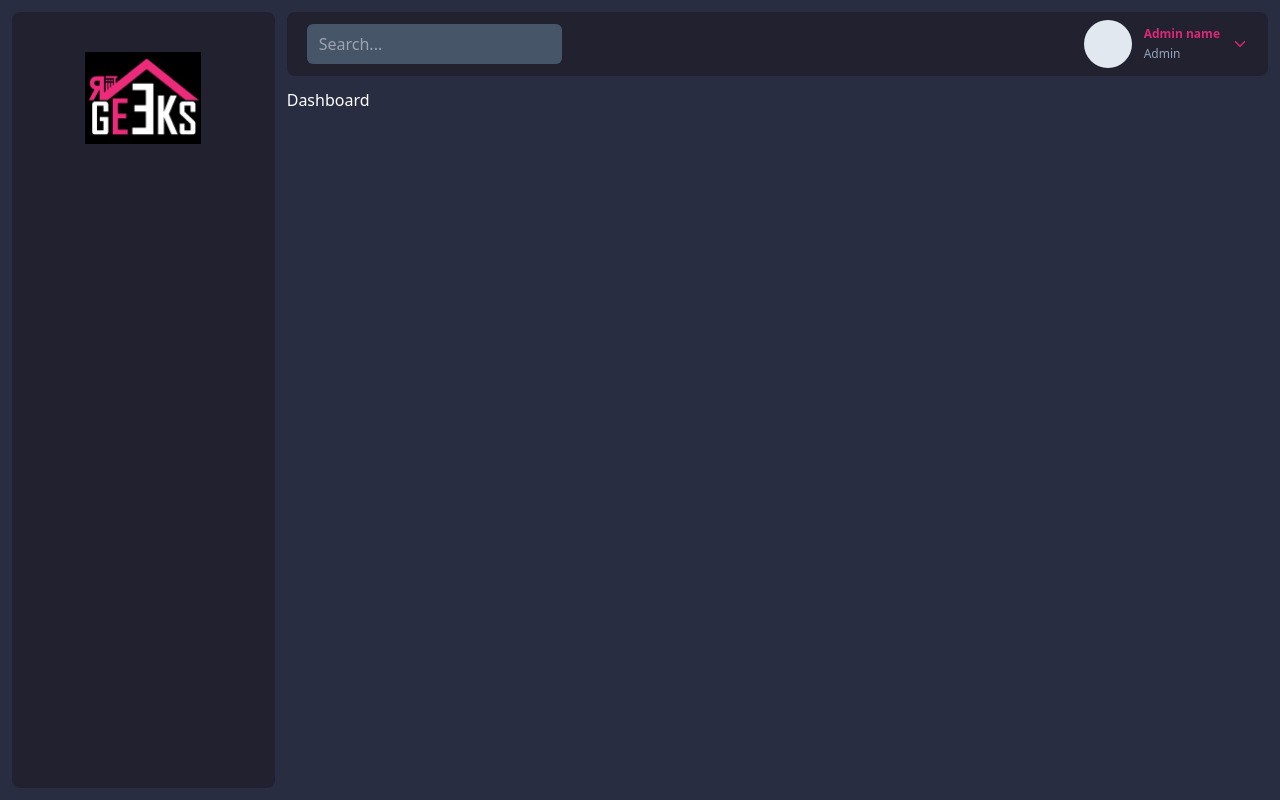
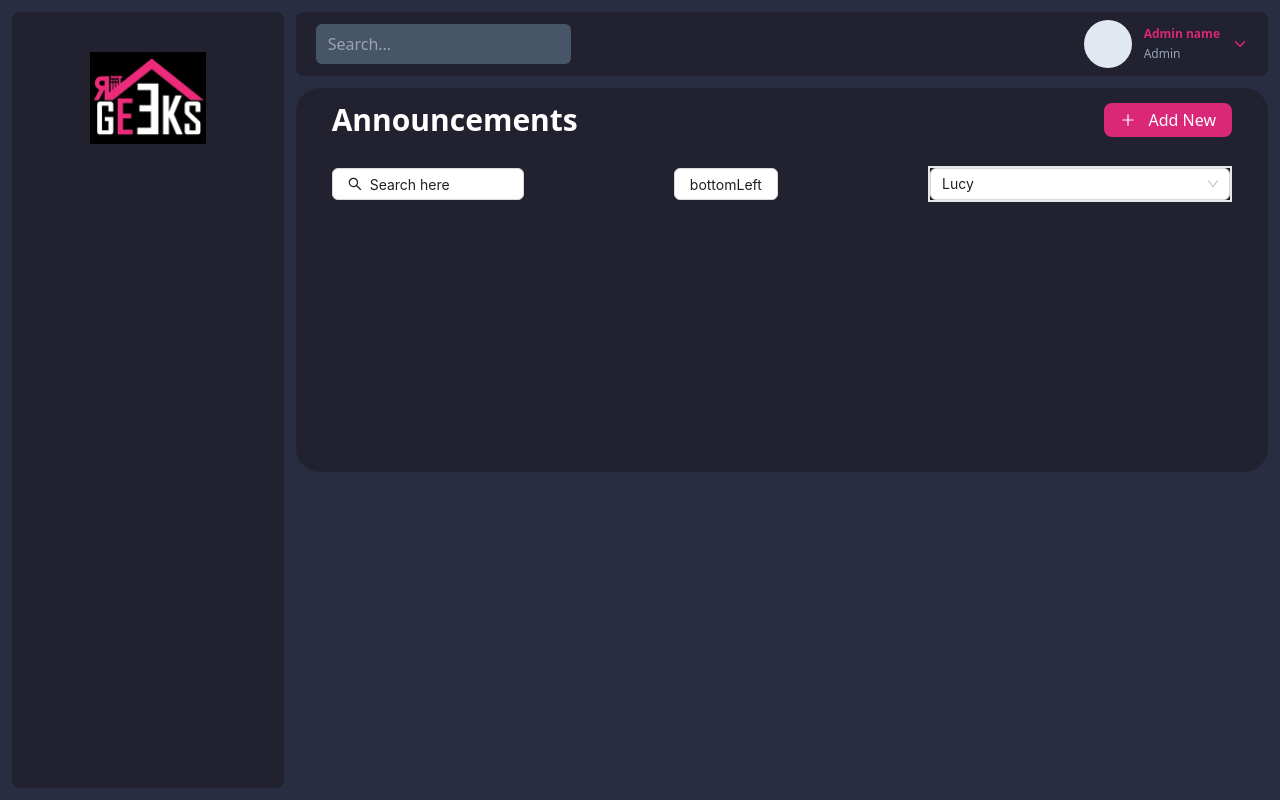
Before and after one commit to imkhateeb/hgV2-AdminPanel, a React (Vite) app in the folder client/: page /announcements in a window 1280 px wide. Built offline with nearby package versions, Linux system fonts and the light colour scheme.

Commit message:
Small changes

```diff
--- a/client/src/components/index.js
+++ b/client/src/components/index.js
@@ -3,4 +3,7 @@ import Sidebar from "./navigation/sidebar/Sidebar";
 import Dashboard from "./dashboard/Dashboard";
 import Downbar from "./navigation/downbar/Downbar";
 import Feeds from "./feeds/Feeds";
-export { Navbar, Sidebar, Dashboard, Downbar, Feeds};
+import Announcements from './announcements/Announcements';
+
+
+export { Navbar, Sidebar, Dashboard, Downbar, Feeds, Announcements};
--- a/client/src/constants/navigation/adminSidebarItems.js
+++ b/client/src/constants/navigation/adminSidebarItems.js
@@ -7,8 +7,8 @@ export const adminSidebarItems = [
       icon: LuLayoutDashboard,
    },
    {
-      title: 'Announcement',
-      url: '/announcement',
+      title: 'Announcements',
+      url: '/announcements',
       icon: AiFillSound,
    },
    {
--- a/client/src/container/Home.jsx
+++ b/client/src/container/Home.jsx
@@ -1,5 +1,5 @@
 import { Route, Routes } from 'react-router-dom';
-import { Sidebar, Navbar, Dashboard, Downbar, Feeds } from '../components';
+import { Sidebar, Navbar, Dashboard, Downbar, Feeds, Announcements } from '../components';
 
 export default function Home() {
   return (
@@ -13,6 +13,7 @@ export default function Home() {
           <Navbar />
           <Routes>
             <Route path='/*' element={<Dashboard />} />
+            <Route path='/announcements' element={<Announcements />} />
             <Route path='/feeds' element={<Feeds />} />
           </Routes>
         </div>
```
Also changed, not shown: client/src/components/announcements/Announcements.jsx (renamed from client/src/components/dashboard/Announcements.jsx).
